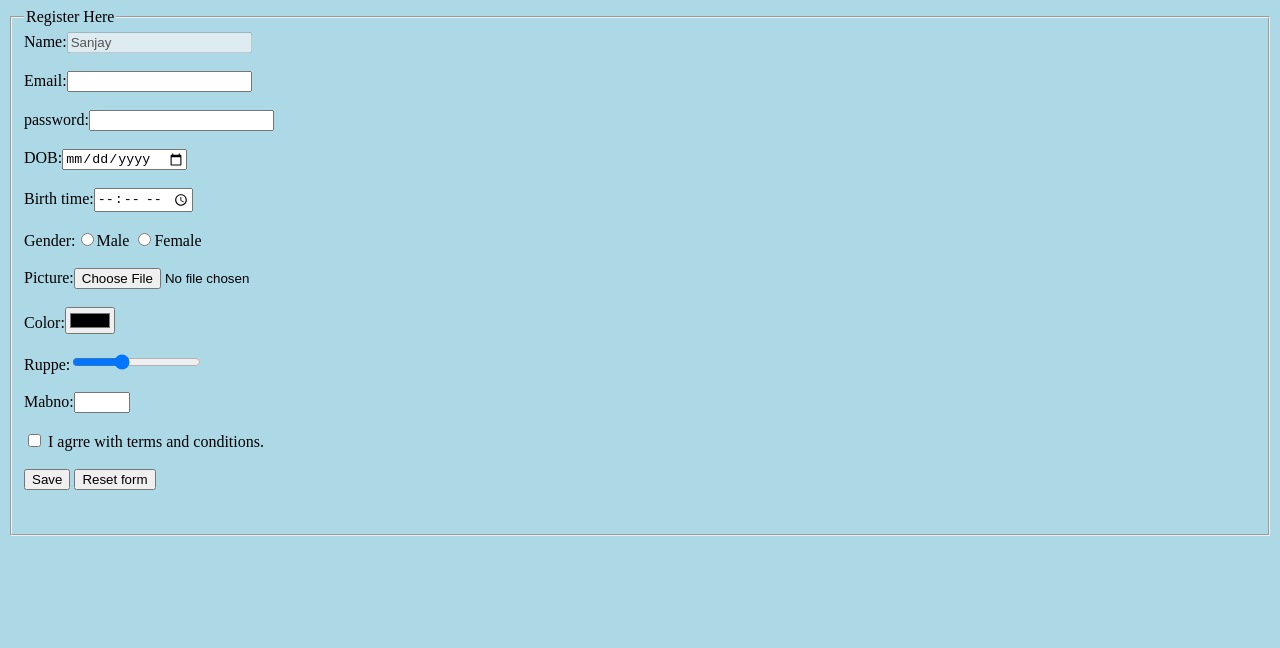
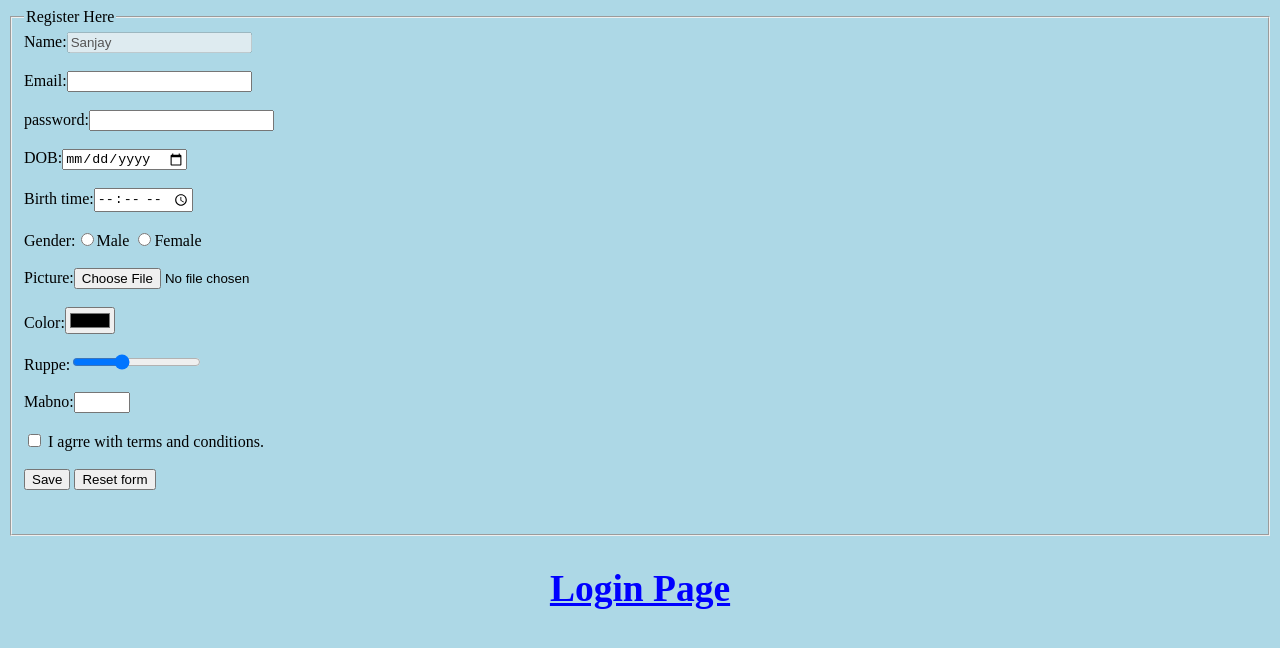
Before and after one commit to skumar-sanjay/Registration-Form, a plain HTML site: page index.html in a window 1280 px wide. Drawn offline with Linux system fonts and the light colour scheme.

Commit message:
Update index.html

```diff
--- a/index.html
+++ b/index.html
@@ -18,5 +18,6 @@ Gender:<input type="radio" name="ugender" value="Male"/>Male
       <input type="checkbox" required/> I agrre with terms and conditions.<br/><br/>
 <input type="Submit" value="Save"> <input type="reset" value="Reset form"/><br/><br/>
 </form>
-</fieldset>
+</fieldset><a href="./login.html" style="text-align: center; font-size: 25px;color: blue;"><h2>Login Page</h2></a>
+
 </html>
```
